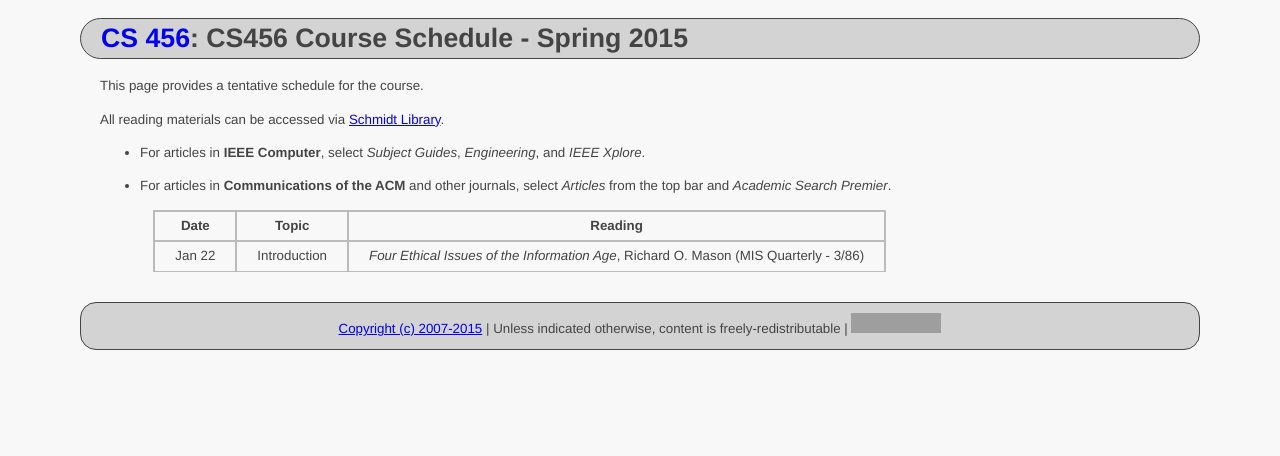
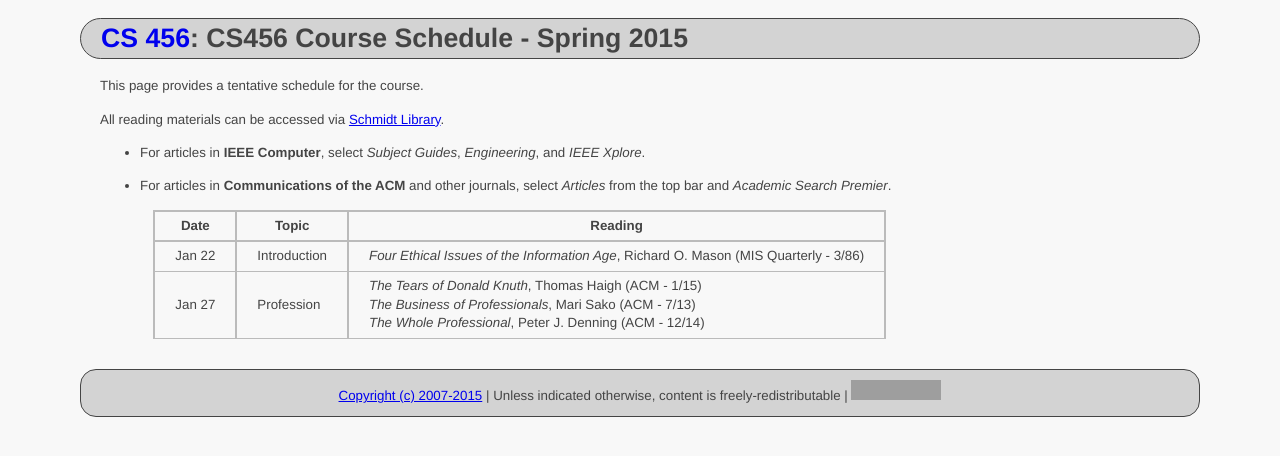
Before and after one commit to ycpcs/cs456-spring2015, a Jekyll site: the page built from schedule/index.md, in a window 1280 px wide. Shown: the top 456 px of the page. Built offline with Jekyll 4.4.1, drawn with Linux system fonts in a browser that asks for light colours; Markdown is read by kramdown in place of the engine named in the settings; grey boxes are pictures that could not be loaded.

Commit message:
add profession articles
add articles on profession

```diff
--- a/schedule/index.md
+++ b/schedule/index.md
@@ -15,3 +15,4 @@ All reading materials can be accessed via [Schmidt Library](http://library.ycp.e
 >  Date   |      Topic     |                                    Reading                                             |
 > ------- | -------------- | -------------------------------------------------------------------------------------- |
 > Jan 22  | Introduction   | *Four Ethical Issues of the Information Age*, Richard O. Mason (MIS Quarterly - 3/86)  |
+> Jan 27  | Profession     | *The Tears of Donald Knuth*, Thomas Haigh (ACM - 1/15) <br /> *The Business of Professionals*, Mari Sako (ACM - 7/13) <br /> *The Whole Professional*, Peter J. Denning (ACM - 12/14) |
```
